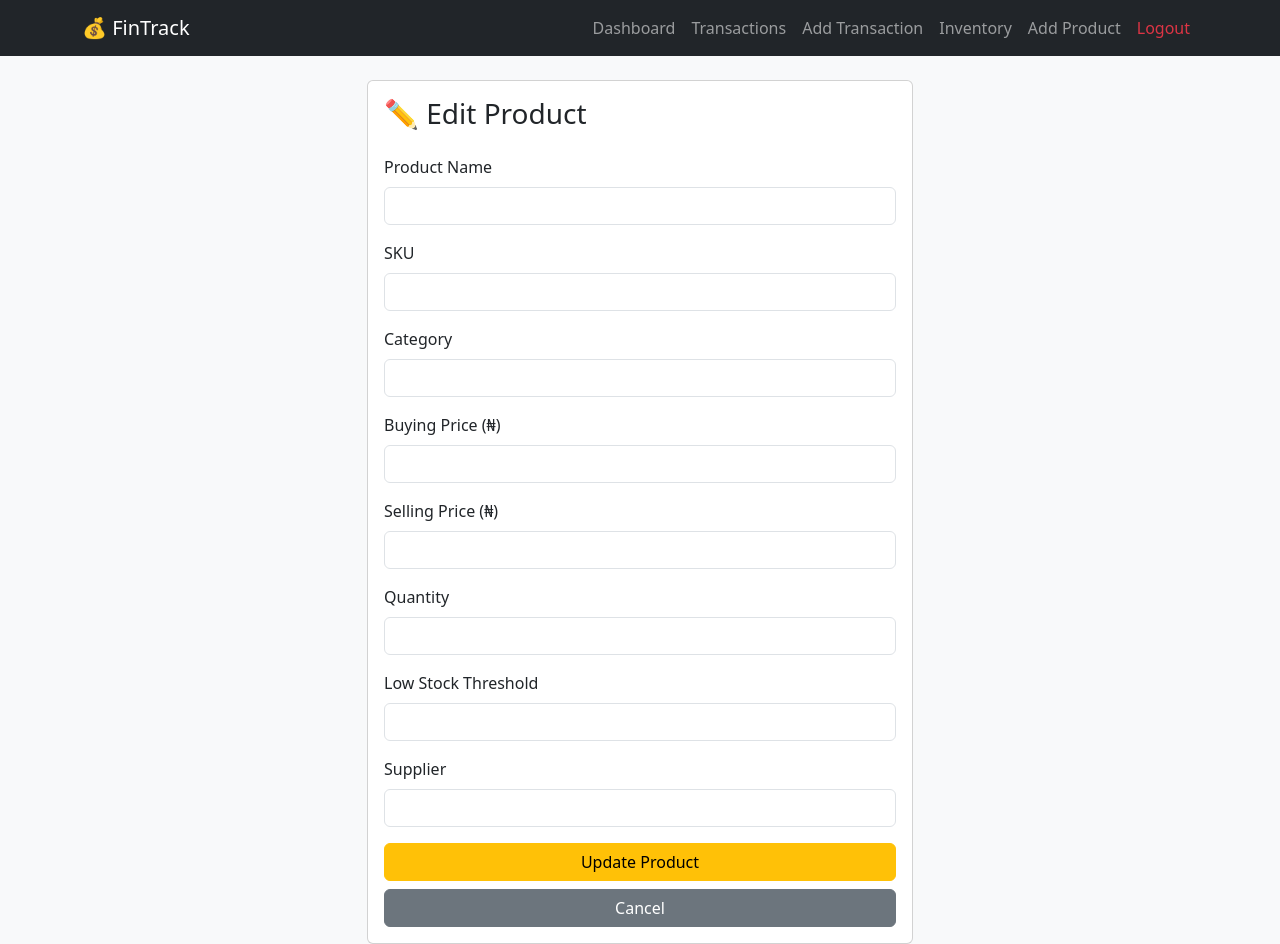
After one commit to BRIJES11/finance-inventory-app, a Flask app: template templates/inventory/edit_product.html in a window 1280 px wide. The commit adds this page. Run offline with Flask 3, Linux system fonts and the light colour scheme; the template is opened without the code that fills it, so the values that code supplies are empty.

Commit message:
Day 9: IMS edit, delete and search complete

```diff
--- /dev/null
+++ b/templates/inventory/edit_product.html
@@ -0,0 +1,51 @@
+{% extends "base.html" %}
+
+{% block content %}
+
+<div class="row justify-content-center">
+    <div class="col-md-6">
+        <div class="card">
+            <div class="card-body">
+                <h3 class="card-title mb-4">✏️ Edit Product</h3>
+                <form method="POST">
+                    <div class="mb-3">
+                        <label class="form-label">Product Name</label>
+                        <input type="text" name="name" class="form-control" value="{{ product.name }}" required>
+                    </div>
+                    <div class="mb-3">
+                        <label class="form-label">SKU</label>
+                        <input type="text" name="sku" class="form-control" value="{{ product.sku }}" required>
+                    </div>
+                    <div class="mb-3">
+                        <label class="form-label">Category</label>
+                        <input type="text" name="category" class="form-control" value="{{ product.category }}" required>
+                    </div>
+                    <div class="mb-3">
+                        <label class="form-label">Buying Price (₦)</label>
+                        <input type="number" name="buying_price" class="form-control" value="{{ product.buying_price }}" step="0.01" required>
+                    </div>
+                    <div class="mb-3">
+                        <label class="form-label">Selling Price (₦)</label>
+                        <input type="number" name="selling_price" class="form-control" value="{{ product.selling_price }}" step="0.01" required>
+                    </div>
+                    <div class="mb-3">
+                        <label class="form-label">Quantity</label>
+                        <input type="number" name="quantity" class="form-control" value="{{ product.quantity }}" required>
+                    </div>
+                    <div class="mb-3">
+                        <label class="form-label">Low Stock Threshold</label>
+                        <input type="number" name="low_stock_threshold" class="form-control" value="{{ product.low_stock_threshold }}" required>
+                    </div>
+                    <div class="mb-3">
+                        <label class="form-label">Supplier</label>
+                        <input type="text" name="supplier" class="form-control" value="{{ product.supplier }}">
+                    </div>
+                    <button type="submit" class="btn btn-warning w-100">Update Product</button>
+                    <a href="/inventory/products" class="btn btn-secondary w-100 mt-2">Cancel</a>
+                </form>
+            </div>
+        </div>
+    </div>
+</div>
+
+{% endblock %}
```
Also changed, not shown: inventory.py (+48 -1 lines), templates/inventory/products.html (+21 -0 lines).
